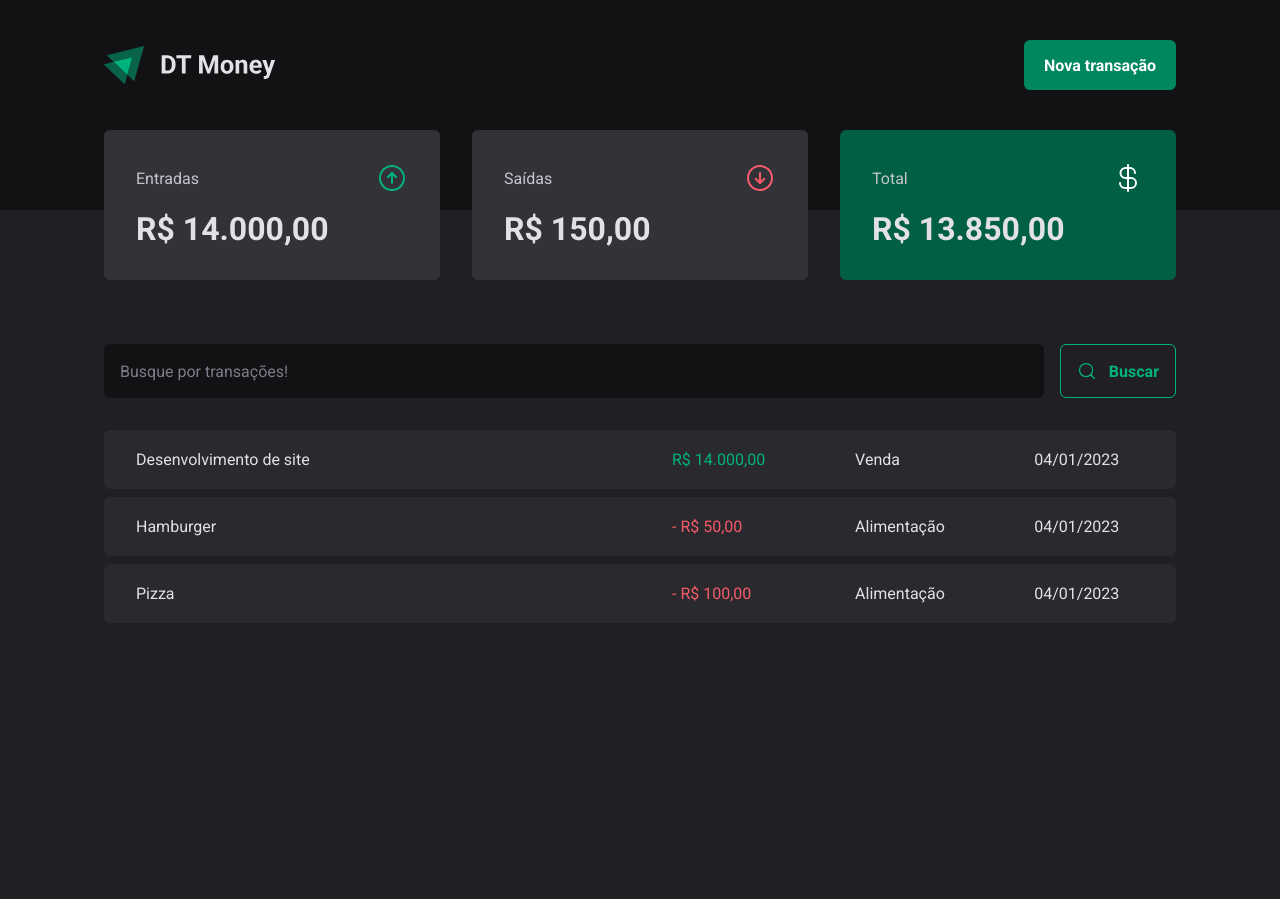
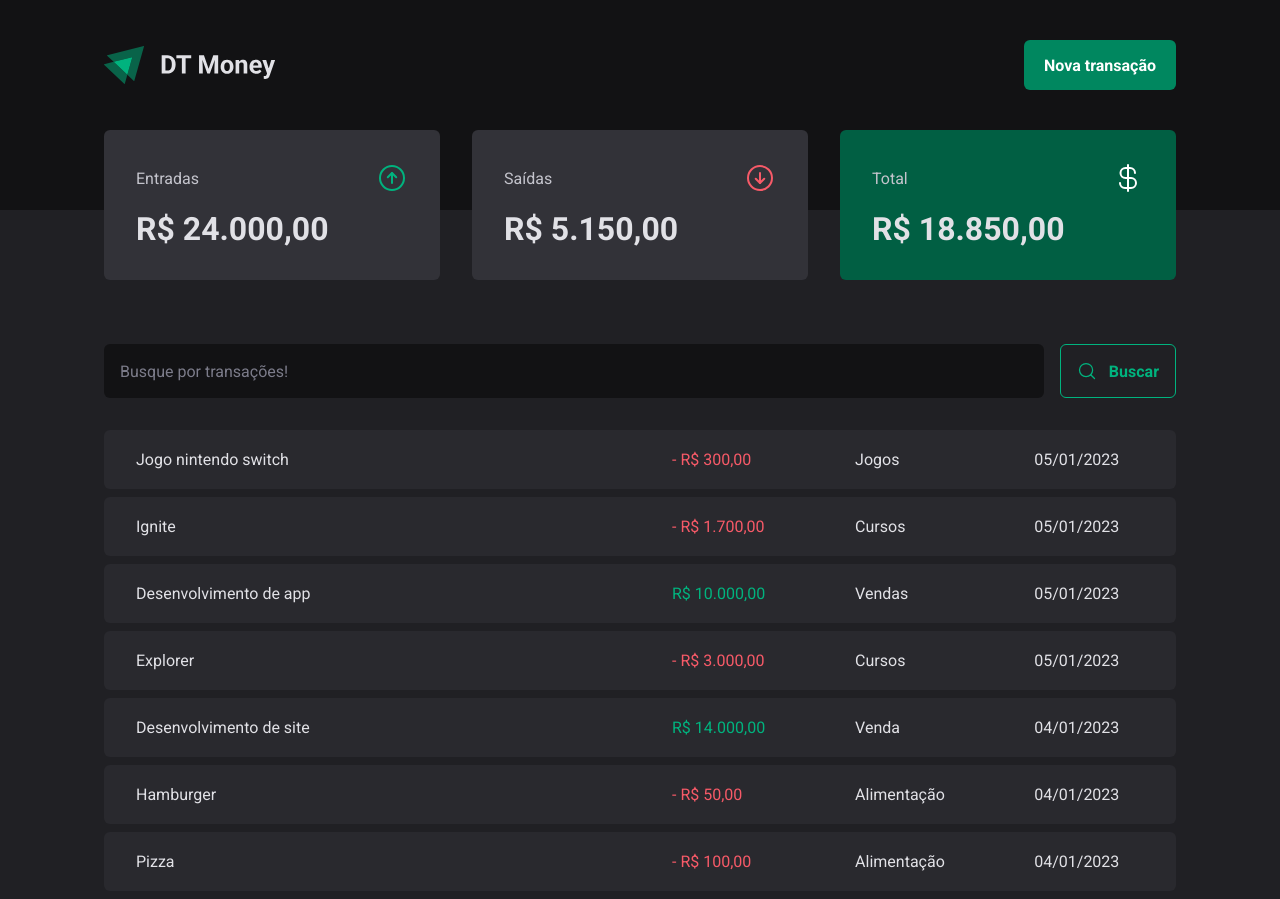
Before and after one commit to mateusrc-dev/dt-money, a React (Vite) app: page / in a window 1280 px wide. Before the commit the page ends 800 px from the top, so only its background shows below. Built offline with nearby package versions, Linux system fonts and the light colour scheme; data requests are answered from the project's data file.

Commit message:
create function createTransaction in TransactionsContext

```diff
--- a/server.json
+++ b/server.json
@@ -23,6 +23,38 @@
       "category": "Alimentação",
       "price": 100,
       "createdAt": "2023-01-04T13:39:30.976Z"
+    },
+    {
+      "category": "Cursos",
+      "description": "Explorer",
+      "price": 3000,
+      "type": "outcome",
+      "createdAt": "2023-01-05T00:40:09.472Z",
+      "id": 4
+    },
+    {
+      "category": "Vendas",
+      "description": "Desenvolvimento de app",
+      "price": 10000,
+      "type": "income",
+      "createdAt": "2023-01-05T00:43:58.644Z",
+      "id": 5
+    },
+    {
+      "category": "Cursos",
+      "description": "Ignite",
+      "price": 1700,
+      "type": "outcome",
+      "createdAt": "2023-01-05T00:49:21.126Z",
+      "id": 6
+    },
+    {
+      "category": "Jogos",
+      "description": "Jogo nintendo switch",
+      "price": 300,
+      "type": "outcome",
+      "createdAt": "2023-01-05T01:11:34.978Z",
+      "id": 7
     }
   ]
 }
--- a/src/components/NewTransactionModal/index.tsx
+++ b/src/components/NewTransactionModal/index.tsx
@@ -13,7 +13,8 @@ import * as zod from "zod";
 import { useForm } from "react-hook-form";
 import { zodResolver } from "@hookform/resolvers/zod";
 import { Controller } from "react-hook-form";
-import { api } from "../../lib/axios";
+import { useContext } from "react";
+import { TransactionsContext } from "../../contexts/TransactionsContext";
 
 const newTransactionFormSchema = zod.object({
   description: zod.string(),
@@ -26,11 +27,13 @@ type NewTransactionFormInputs = zod.infer<typeof newTransactionFormSchema>;
 
 export function NewTransactionModal() {
   // esse componente vai ter o conteúdo do modal
+  const { createTransaction } = useContext(TransactionsContext)
   const {
     register,
     handleSubmit,
     formState: { isSubmitting },
-    control,
+    control, //para fazer o controle do value do RadioGroup
+    reset,
   } = useForm<NewTransactionFormInputs>({
     resolver: zodResolver(newTransactionFormSchema),
     defaultValues: {
@@ -39,15 +42,8 @@ export function NewTransactionModal() {
   });
 
   async function handleCreateNewTransaction(data: NewTransactionFormInputs) {
-    const { category, description, price, type } = data
-    await api.post('transactions', { //usando método http post para criar algo - transactions é a rota
-      // aqui ficar o corpo da requisição, é os dados que vamos enviar para serem inseridos em transactions (que é uma entidade) - não precisamos enviar o id (o json-server cria sozinho)
-      category,
-      description,
-      price,
-      type,
-      createdAt: new Date(), // no backend na vida real não é preciso enviar porque o backend gera automaticamente
-    })
+    createTransaction(data)
+    reset() // para zerar as informações do formulário
   }
   return (
     <Dialog.Portal>
--- a/src/contexts/TransactionsContext.tsx
+++ b/src/contexts/TransactionsContext.tsx
@@ -11,10 +11,18 @@ interface Transaction {
   createdAt: string;
 }
 
+interface CreateTransactionInput { // tipagem da nova transação - vamos criar novamnte a tipagem para desaclopar o context do componente NewTransactionModal
+  description: string,
+  price: number,
+  category: string,
+  type: 'income' | 'outcome',
+}
+
 interface TransactionsContextType {
   // vamos informar quais informações vamos armazenar/retornar desse contexto
   transactions: Transaction[];
   fetchTransactions: (data?: string) => Promise<void> //função é assíncrona, por isso o Promise
+  createTransaction: (data: CreateTransactionInput) => Promise<void>
 }
 
 export const TransactionsContext = createContext<TransactionsContextType>(
@@ -33,16 +41,30 @@ export function TransactionsProvider({ children }: TransactionsProviderProps) {
     // podemos colocar essa função fora do useEffect se desejarmos
     const response = await api.get('transactions', { //requisição pelo axios (não precisamos colocar toda vez a url)
       params: { // são os nossos searchParams
+        _sort: 'createdAt', // vamos ordenar por esse campo (informações de como fazer isso está no github do json-server)
+        _order: 'desc', // a ordem vai ser decrescente
         q: query,
       }
     })
     setTransactions(response.data);
   }
+  async function createTransaction(data: CreateTransactionInput) { // vamos criar essa função aqui porque vamos usar o 'response' para atualizar o estado 'transactions' e a lista atualizar automaticamente
+    const { category, description, price, type } = data
+    const response = await api.post('transactions', { //usando método http post para criar algo - transactions é a rota
+      // aqui ficar o corpo da requisição, é os dados que vamos enviar para serem inseridos em transactions (que é uma entidade) - não precisamos enviar o id (o json-server cria sozinho)
+      category,
+      description,
+      price,
+      type,
+      createdAt: new Date(), // no backend na vida real não é preciso enviar porque o backend gera automaticamente
+    })
+    setTransactions(state => [response.data, ...state])
+  }
   useEffect(() => {
     fetchTransactions();
   }, []);
   return (
-    <TransactionsContext.Provider value={{ transactions, fetchTransactions }}>
+    <TransactionsContext.Provider value={{ transactions, fetchTransactions, createTransaction }}>
       {children}
     </TransactionsContext.Provider>
   );
```
